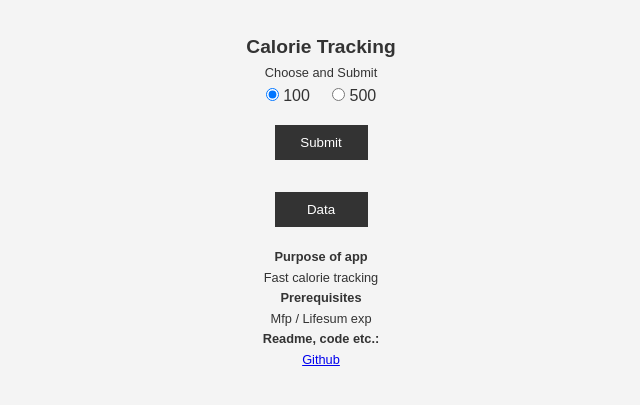
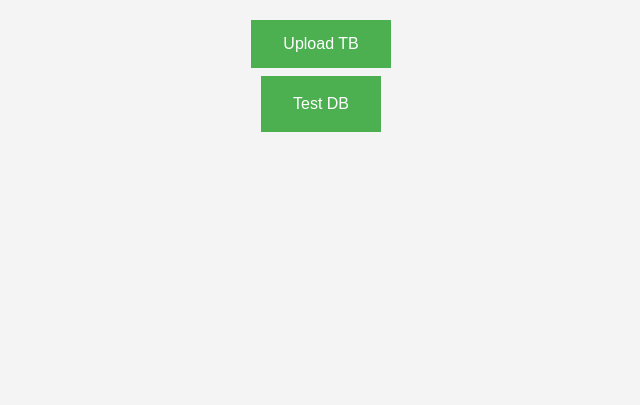
Before and after one commit to KristianMeier/selskab_tb_pythong_flask, a Flask app: page / in a window 1280 px wide. Shown: the top 405 px of the page, without its empty margins (319-959 px from the left). Run offline with Flask 2, Linux system fonts and the light colour scheme; some libraries are stand-ins or nearby versions.

Commit message:
Add files via upload

```diff
--- a/static/style.css
+++ b/static/style.css
@@ -11,6 +11,19 @@ body {
 	color: #333;
 	line-height: 1.6;
 	text-align:center;
+}
+
+.button {
+    background-color: #4CAF50;
+    border: none;
+    color: white;
+    padding: 15px 32px;
+    text-align: center;
+    text-decoration: none;
+    display: inline-block;
+    font-size: 16px;
+    margin: 4px 2px;
+    cursor: pointer;
 }
 
 .container {
--- a/templates/index.html
+++ b/templates/index.html
@@ -9,7 +9,9 @@
   </head>
   <body>
     <div class="container">
-      <form action="/submit" method="POST">
+      <input type="button" class="button" value="Upload TB" onclick="alert('Under udarbejdelse')">
+      <a href="./min_data.html" class="button">Test DB</a>
+      <!--<form action="/submit" method="POST">
         <div class="form-group">
           <p style="font-size: 1.2rem"><b> Calorie Tracking </b></p>
           <p style="font-size:0.8rem"> Choose and Submit </p>
@@ -29,7 +31,7 @@
       <p> Mfp / Lifesum exp</p>
       <p><b> Readme, code etc.: </b><p>
       <p><a href="https://github.com/KristianMeier/krmetest.git">Github</a></p>
-      </div>
+      </div>-->
     </div>
   </body>
 </html>
--- a/templates/min_data.html
+++ b/templates/min_data.html
@@ -25,7 +25,7 @@
     </tbody>
     <div class="container">
     <form action="/">
-    	<input type="submit" value="Back" class="btn"/>
+    	<input type="submit" value="Back" class="button"/>
         </form>
     </div>
 </table>
```
